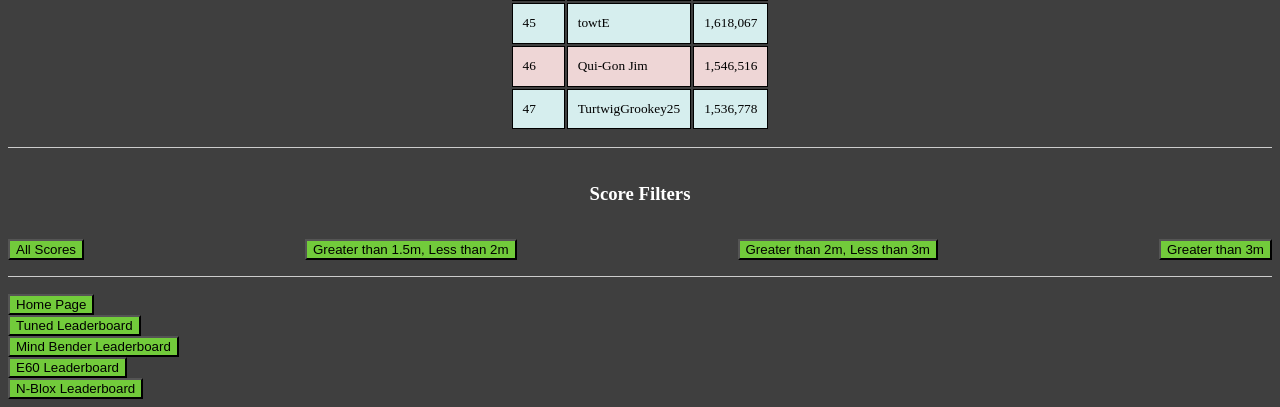
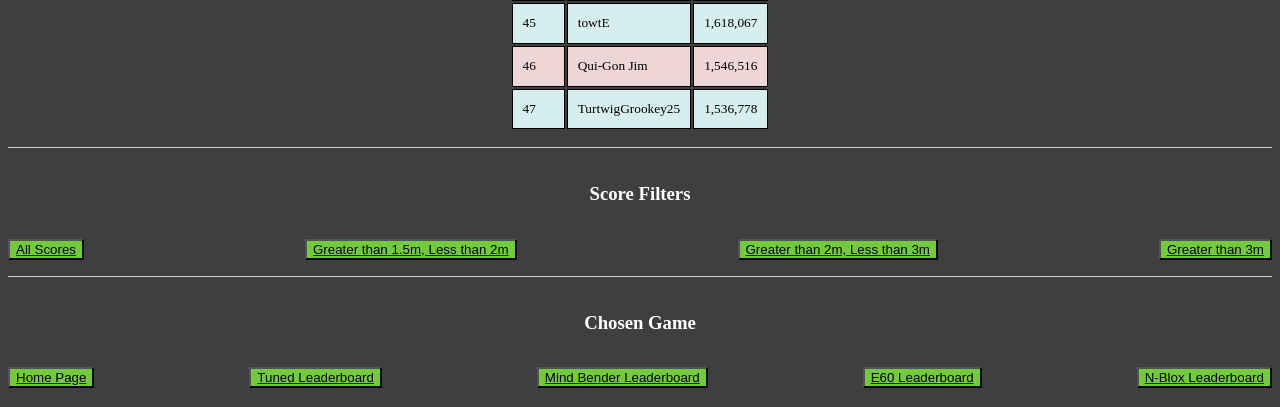
Before and after one commit to DenverCav/AdvancedWebTech, a Flask app: page /Leaderboard in a window 1280 px wide. Shown: the part 2064-2471 px from the top of the page. Run offline with Flask 3, Linux system fonts and the light colour scheme.

Commit message:
Added all functionality and CSS

```diff
--- a/WebTechTetrisSite/static/css/styles.css
+++ b/WebTechTetrisSite/static/css/styles.css
@@ -42,11 +42,9 @@
   border-color: white;
 }
 
-.LeaderboardButtons {
- margin: auto;
- display: inline-block;
- left: 50%;
- right: 50%;
+.LeaderboardButtons, .LeaderboardButton {
+ display: flex;
+ justify-content: space-between;
  background-color: #72cb3b;
 
  }
--- a/WebTechTetrisSite/templates/E60Leaderboard.html
+++ b/WebTechTetrisSite/templates/E60Leaderboard.html
@@ -41,7 +41,10 @@
     <hr>
     <hr>
 
- <div class="LeaderboardButton">
+    <h3>Chosen Game</h3>
+
+
+ <div class="FilterButtons">
 
 
      <a href = "/">
--- a/WebTechTetrisSite/templates/Leaderboard.html
+++ b/WebTechTetrisSite/templates/Leaderboard.html
@@ -60,7 +60,10 @@
  </div>
     <hr>
 
- <div class="LeaderboardButton">
+    <h3>Chosen Game</h3>
+
+
+ <div class="FilterButtons">
 
 
       <a href = "/">
--- a/WebTechTetrisSite/templates/Leaderboard15m.html
+++ b/WebTechTetrisSite/templates/Leaderboard15m.html
@@ -60,7 +60,10 @@
  </div>
     <hr>
 
- <div class="LeaderboardButton">
+        <h3>Chosen Game</h3>
+
+
+ <div class="FilterButtons">
 
 
       <a href = "/">
--- a/WebTechTetrisSite/templates/Leaderboard3m.html
+++ b/WebTechTetrisSite/templates/Leaderboard3m.html
@@ -60,7 +60,10 @@
  </div>
     <hr>
 
- <div class="LeaderboardButton">
+        <h3>Chosen Game</h3>
+
+
+ <div class="FilterButtons">
 
 
       <a href = "/">
--- a/WebTechTetrisSite/templates/MindBenderLeaderboard.html
+++ b/WebTechTetrisSite/templates/MindBenderLeaderboard.html
@@ -41,8 +41,10 @@
     <hr>
     <hr>
 
+    <h3>Chosen Game</h3>
 
- <div class="LeaderboardButton">
+
+ <div class="FilterButtons">
 
 
      <a href = "/">
--- a/WebTechTetrisSite/templates/NBloxLeaderboard.html
+++ b/WebTechTetrisSite/templates/NBloxLeaderboard.html
@@ -41,7 +41,10 @@
     <hr>
     <hr>
 
- <div class="LeaderboardButton">
+    <h3>Chosen Game</h3>
+
+
+ <div class="FilterButtons">
 
      <a href = "/">
             <button type="button" class ="LeaderboardButtons">Home Page</button>
--- a/WebTechTetrisSite/templates/Notes.html
+++ b/WebTechTetrisSite/templates/Notes.html
@@ -8,7 +8,7 @@
 </head>
 <h1>Notes and Source of Data</h1>
   <body>
-    <p2>The data for this site is from the Tetris Tryhards Discord server, the members that collected the data all gave me permission to use the data in the creation of this site. The data can be found at the following link:</p2>
+    <p2>The data for this site is from the Tetris Tryhards Discord server, the members that collected the data all gave me, Denver, permission to use the data in the creation of this site. The data can be found at the following link:</p2>
     <br> <br>
     <a href="https://docs.google.com/spreadsheets/d/15s4LrzTQpX2lFVsRt_esvPGqveYKgVPmaqks38HzBDw/edit?gid=0#gid=0">Leaderboard</a>
   </body>
--- a/WebTechTetrisSite/templates/TunedLeaderboard.html
+++ b/WebTechTetrisSite/templates/TunedLeaderboard.html
@@ -41,8 +41,10 @@
     <hr>
     <hr>
 
+        <h3>Chosen Game</h3>
 
- <div class="LeaderboardButton">
+
+ <div class="FilterButtons">
 
 
      <a href = "/">
```
Also changed, not shown: WebTechTetrisSite/templates/Leaderboard2m.html (+6 -4 lines).
